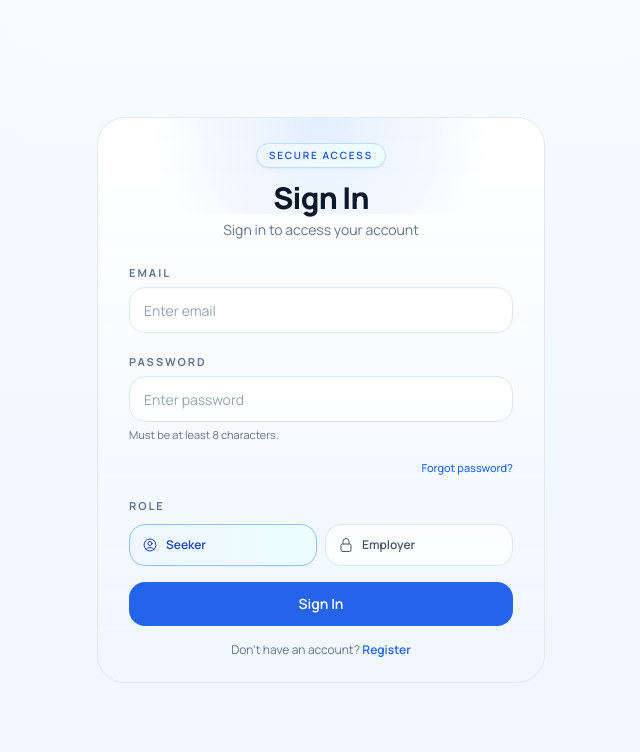
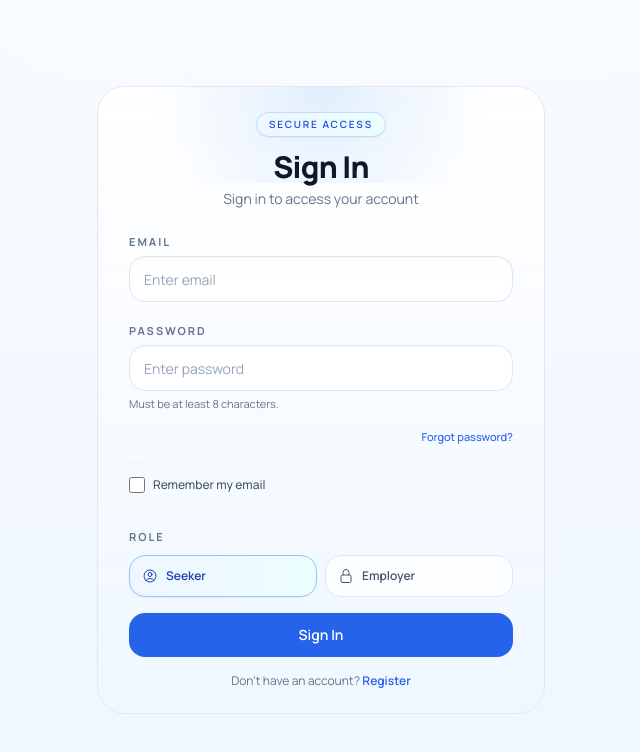
Before and after one commit to asma-code3/frontend-job-Match, a React (Vite) app: page /login in a window 1280 px wide. Shown: the top 752 px of the page, without its empty margins (319-959 px from the left). Built offline with nearby package versions, Linux system fonts and the light colour scheme; no server answers.

Commit message:
Add remember email option to login

```diff
--- a/src/pages/Login.jsx
+++ b/src/pages/Login.jsx
@@ -10,28 +10,22 @@ import {
 import { useAuth } from '../context/AuthContext';
 
 const LOGIN_DRAFT_KEY = 'jobmatch_login_draft';
+const REMEMBERED_EMAIL_KEY = 'jobmatch_remembered_email';
 
 const Login = () => {
   const [email, setEmail] = useState(() => {
     if (typeof window === 'undefined') return '';
 
     try {
+      const rememberedEmail = localStorage.getItem(REMEMBERED_EMAIL_KEY);
+      if (rememberedEmail) return rememberedEmail;
       const savedDraft = sessionStorage.getItem(LOGIN_DRAFT_KEY);
       return savedDraft ? JSON.parse(savedDraft).email || '' : '';
     } catch {
       return '';
     }
   });
-  const [password, setPassword] = useState(() => {
-    if (typeof window === 'undefined') return '';
-
-    try {
-      const savedDraft = sessionStorage.getItem(LOGIN_DRAFT_KEY);
-      return savedDraft ? JSON.parse(savedDraft).password || '' : '';
-    } catch {
-      return '';
-    }
-  });
+  const [password, setPassword] = useState('');
   const [role, setRole] = useState(() => {
     if (typeof window === 'undefined') return 'seeker';
 
@@ -40,6 +34,15 @@ const Login = () => {
       return savedDraft ? JSON.parse(savedDraft).role || 'seeker' : 'seeker';
     } catch {
       return 'seeker';
+    }
+  });
+  const [rememberMe, setRememberMe] = useState(() => {
+    if (typeof window === 'undefined') return false;
+
+    try {
+      return Boolean(localStorage.getItem(REMEMBERED_EMAIL_KEY));
+    } catch {
+      return false;
     }
   });
   const [isSubmitting, setIsSubmitting] = useState(false);
@@ -71,11 +74,10 @@ const Login = () => {
       LOGIN_DRAFT_KEY,
       JSON.stringify({
         email,
-        password,
         role,
       })
     );
-  }, [email, password, role]);
+  }, [email, role]);
 
   const safeTimeout = useCallback((fn, ms) => {
     const id = setTimeout(fn, ms);
@@ -124,6 +126,11 @@ const Login = () => {
       const result = await login(email.trim().toLowerCase(), password, role);
 
       if (result.ok) {
+        if (rememberMe) {
+          localStorage.setItem(REMEMBERED_EMAIL_KEY, email.trim().toLowerCase());
+        } else {
+          localStorage.removeItem(REMEMBERED_EMAIL_KEY);
+        }
         if (result.actualRole && result.actualRole !== 'admin') {
           setRole(result.actualRole);
         }
@@ -229,6 +236,16 @@ const Login = () => {
                   Forgot password?
                 </Link>
               </div>
+
+              <label className="flex items-center gap-2 text-xs font-medium text-slate-600">
+                <input
+                  type="checkbox"
+                  checked={rememberMe}
+                  onChange={(event) => setRememberMe(event.target.checked)}
+                  className="h-4 w-4 rounded border-slate-300 text-blue-600 focus:ring-blue-500"
+                />
+                Remember my email
+              </label>
 
               <div className="space-y-2">
                 <label className={labelClass}>Role</label>
```
